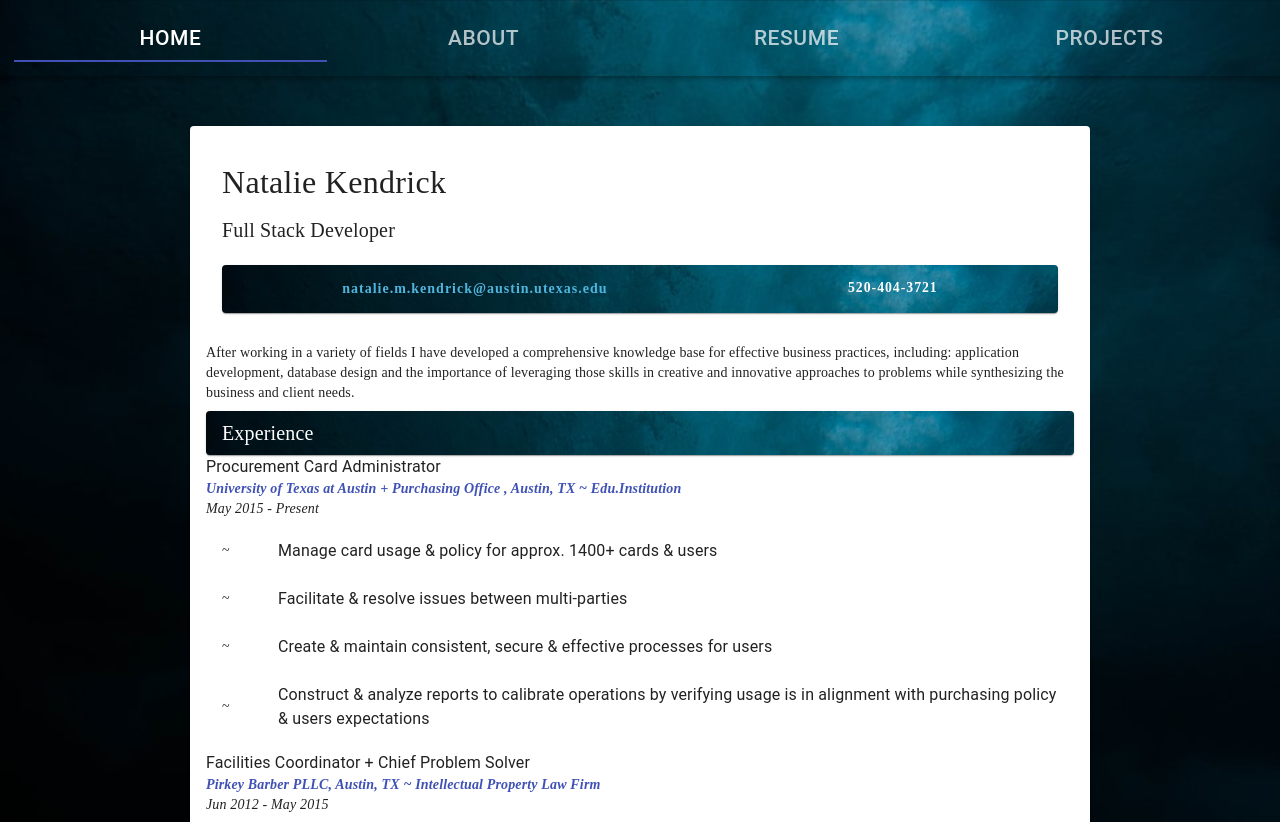
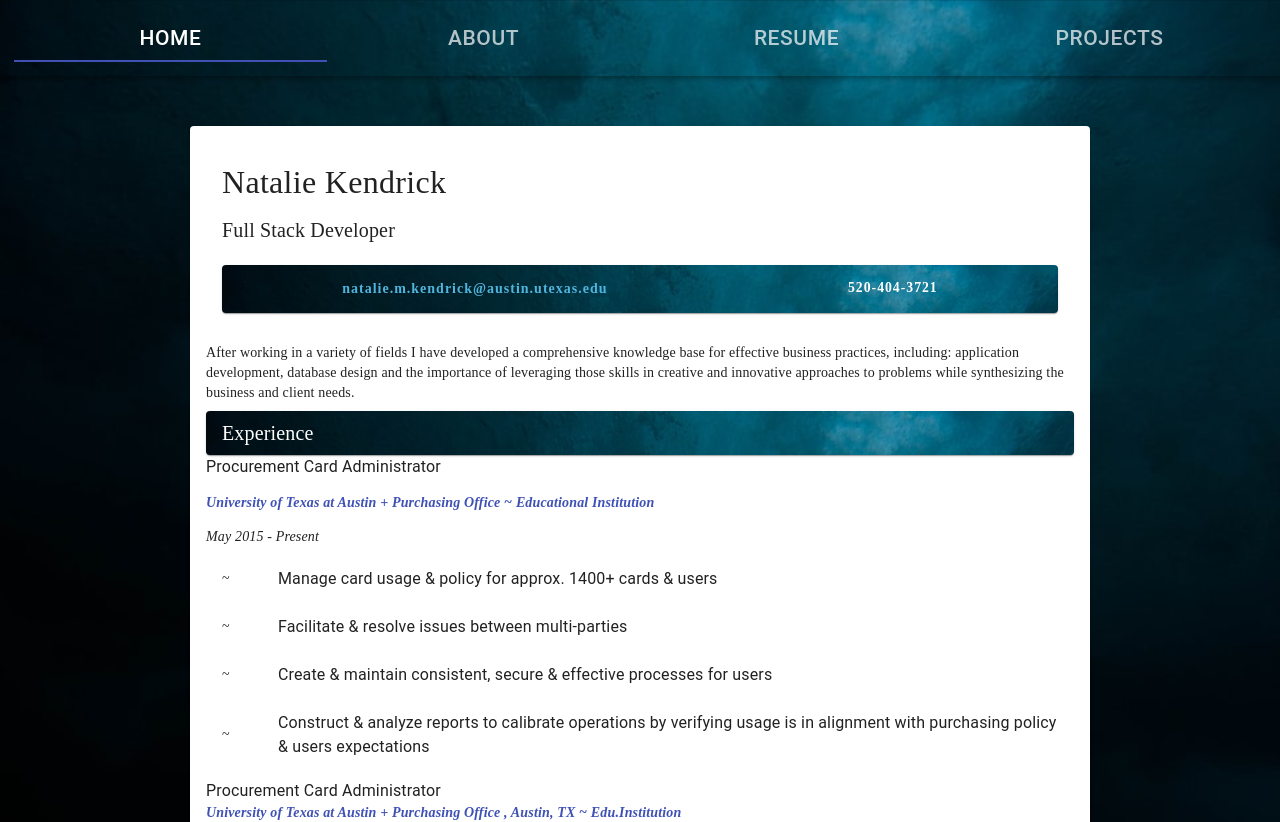
Before and after one commit to listenToRipley/nataliekendrick, a React (Create React App) app: page /resume in a window 1280 px wide. Shown: the top 822 px of the page. Built offline with nearby package versions, Linux system fonts and the light colour scheme.

Commit message:
template to mapping history looks good!

```diff
--- a/src/Components/ResumeExp.js
+++ b/src/Components/ResumeExp.js
@@ -21,9 +21,10 @@ const useStyles = makeStyles((theme) => ({
     backgroundRepeat: 'no-repeat'
   },
   company: {
+    display: 'flex',
     fontStyle: 'italic',
     color: 'secondary',
-    underline: 'hover'
+    underline: 'hover',
   },
 
 }));
@@ -32,71 +33,103 @@ const useStyles = makeStyles((theme) => ({
 const ResumeExp = () => {
 
   const classes = useStyles();
+  // {
+  //   company: '',
+  //   site: '',
+  //   type:'',
+  //   title: '',
+  //   tenure: '',
+  //   res: [],
+  // },
+  // {
+  //   company: '',
+  //   site: '',
+  //   type:'',
+  //   title: '',
+  //   tenure: '',
+  //   res: [],
+  // },
+  // {
+  //   company: '',
+  //   site: '',
+  //   type:'',
+  //   title: '',
+  //   tenure: '',
+  //   res: [],
+  // },
+  // {
+  //   company: '',
+  //   site: '',
+  //   type:'',
+  //   title: '',
+  //   tenure: '',
+  //   res: [],
+  // },
+  // {
+  //   company: '',
+  //   site: '',
+  //   type:'',
+  //   title: '',
+  //   tenure: '',
+  //   res: [],
+  // },
+  // {
+  //   company: '',
+  //   site: '',
+  //   type:'',
+  //   title: '',
+  //   tenure: '',
+  //   res: [],
 
   const experiences = [
     {
-      company: '',
-      site: '',
-      type:'',
-      title: '',
-      tenure: '',
-      res: [],
+      company: 'University of Texas at Austin + Purchasing Office',
+      site: 'https://procard.financials.utexas.edu/',
+      type:'Educational Institution',
+      title: 'Procurement Card Administrator',
+      tenure: 'May 2015 - Present',
+      res: [
+        'Manage card usage & policy for approx. 1400+ cards & users',
+        'Facilitate & resolve issues between multi-parties',
+        'Create & maintain consistent, secure & effective processes for users',
+        'Construct & analyze reports to calibrate operations by verifying usage is in alignment with purchasing policy & users expectations '
+      ],
     },
-    {
-      company: '',
-      site: '',
-      type:'',
-      title: '',
-      tenure: '',
-      res: [],
-    },
-    {
-      company: '',
-      site: '',
-      type:'',
-      title: '',
-      tenure: '',
-      res: [],
-    },
-    {
-      company: '',
-      site: '',
-      type:'',
-      title: '',
-      tenure: '',
-      res: [],
-    },
-    {
-      company: '',
-      site: '',
-      type:'',
-      title: '',
-      tenure: '',
-      res: [],
-    },
-    {
-      company: '',
-      site: '',
-      type:'',
-      title: '',
-      tenure: '',
-      res: [],
-    },
-    {
-      company: '',
-      site: '',
-      type:'',
-      title: '',
-      tenure: '',
-      res: [],
-    },
+
   ]
+
+  const fullHistory = experiences.map((each) => {
+    return (
+      <div>
+      <Typography>{each.title}</Typography>
+      <Link className={classes.company}>
+        <p>{each.company} ~ {each.type}</p>
+      </Link>
+      <em>{each.tenure}</em>
+      <List>
+        {each.res.map((duty) => {
+          return(
+            <div>
+            <ListItem>
+              <ListItemAvatar>~</ListItemAvatar>
+              <ListItemText>{duty}</ListItemText>
+            </ListItem>
+          </div>
+          )
+        })}
+      </List>
+      </div>
+    )
+  })
 
   return(
     <div>
       <Paper className={classes.separates}>
         <ListItem className={classes.sectionTitle}>Experience</ListItem>
       </Paper>
+
+      {fullHistory}
+
         <Typography>Procurement Card Administrator</Typography>
       <Link href="https://procard.financials.utexas.edu/" className={classes.company}>University of Texas at Austin + Purchasing Office , Austin, TX  ~ Edu.Institution </Link>
       <br/>
```
